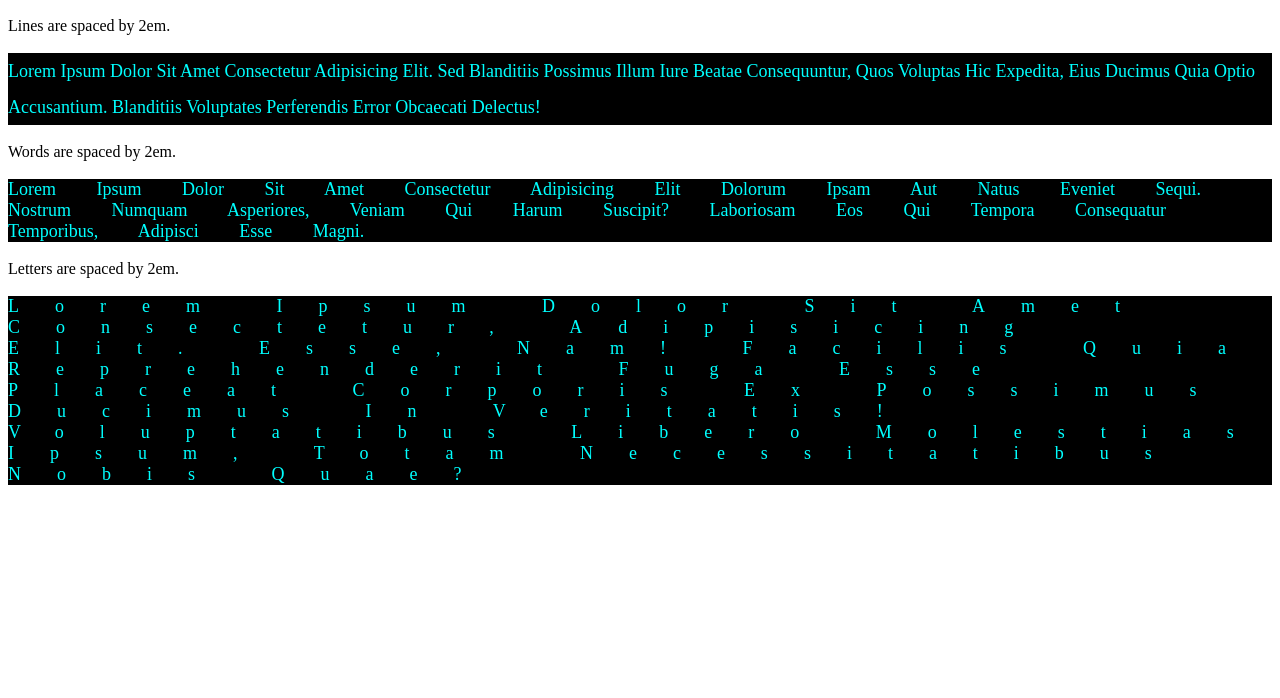
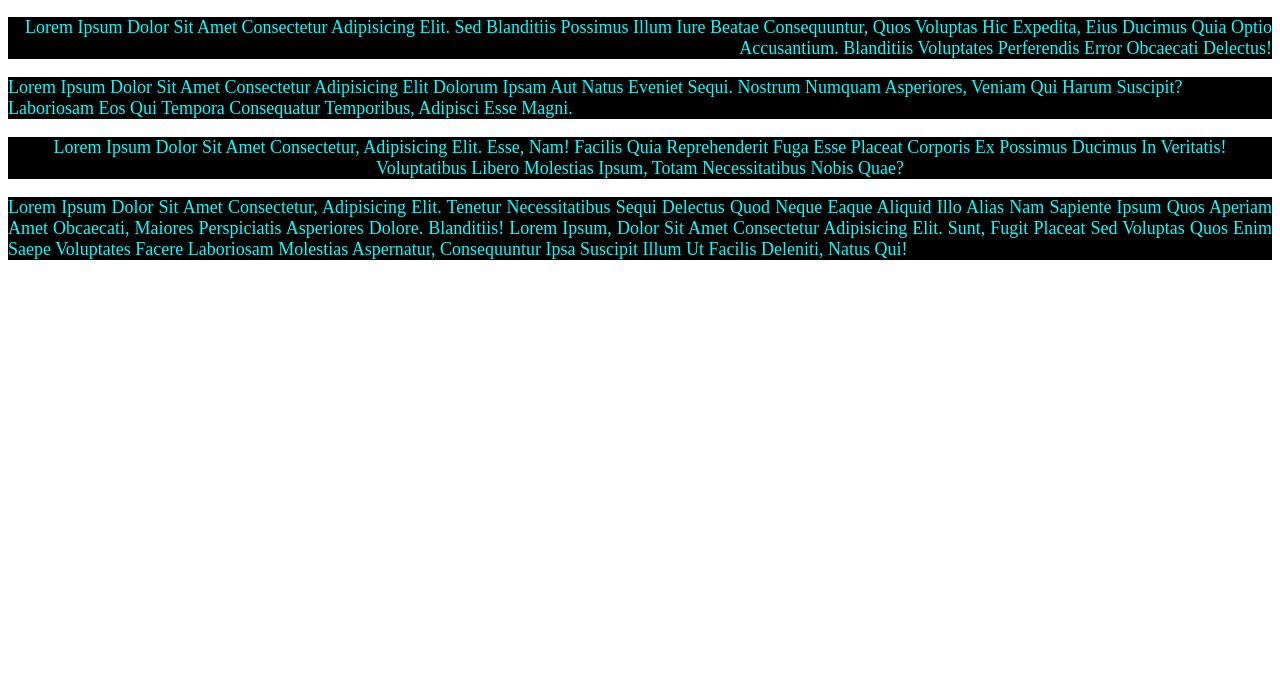
Before and after one commit to usman421/My-CSS-work, a plain HTML site: page index.html in a window 1280 px wide. Shown: the part 102-800 px from the top of the page. Drawn offline with Linux system fonts and the light colour scheme.

Commit message:
Text alignment in CSS

```diff
--- a/index.css
+++ b/index.css
@@ -10,15 +10,19 @@ p{
     text-transform: capitalize;
     font-size: large;
 }
-.li{
-    /* lines are spaced by 2em */
-    line-height: 2em;
+.a{
+    /* right alignment */
+    text-align: right;
 }
-.w{
-    /* words are spaced by 2em */
-    word-spacing: 2em;
+.b{
+    /* left alignment */
+    text-align: left;
 }
-.le{
-    /* letters are spaced by 2em */
-    letter-spacing: 2em;
+.c{
+    /* center alignment */
+    text-align: center;
 }
+.d{
+    /* Justify alignment */
+    text-align: justify;
+}
--- a/index.html
+++ b/index.html
@@ -5,14 +5,12 @@
         <link rel="stylesheet" href="index.css">
     </head>
     <body>
-        <h1>Text spacing in CSS</h1>
-        <!-- Spacing -->
-        Lines are spaced by 2em.
-       <p class="li">Lorem ipsum dolor sit amet consectetur adipisicing elit. Sed blanditiis possimus illum iure beatae consequuntur, quos voluptas hic expedita, eius ducimus quia optio accusantium. Blanditiis voluptates perferendis error obcaecati delectus!</p>
-       Words are spaced by 2em.
-       <p class="w">Lorem ipsum dolor sit amet consectetur adipisicing elit Dolorum ipsam aut natus eveniet sequi. Nostrum numquam asperiores, veniam qui harum suscipit? Laboriosam eos qui tempora consequatur temporibus, adipisci esse magni.</p>
-       Letters are spaced by 2em.
-       <p class="le">Lorem ipsum dolor sit amet consectetur, adipisicing elit. Esse, nam! Facilis quia reprehenderit fuga esse placeat corporis ex possimus ducimus in veritatis! Voluptatibus libero molestias ipsum, totam necessitatibus nobis quae?</p>
+        <h1>Text Alignment in CSS</h1>
+        <!-- Alignment -->
+       <p class="a">Lorem ipsum dolor sit amet consectetur adipisicing elit. Sed blanditiis possimus illum iure beatae consequuntur, quos voluptas hic expedita, eius ducimus quia optio accusantium. Blanditiis voluptates perferendis error obcaecati delectus!</p>
+       <p class="b">Lorem ipsum dolor sit amet consectetur adipisicing elit Dolorum ipsam aut natus eveniet sequi. Nostrum numquam asperiores, veniam qui harum suscipit? Laboriosam eos qui tempora consequatur temporibus, adipisci esse magni.</p>
+       <p class="c">Lorem ipsum dolor sit amet consectetur, adipisicing elit. Esse, nam! Facilis quia reprehenderit fuga esse placeat corporis ex possimus ducimus in veritatis! Voluptatibus libero molestias ipsum, totam necessitatibus nobis quae?</p>
+       <p class="d">Lorem ipsum dolor sit amet consectetur, adipisicing elit. Tenetur necessitatibus sequi delectus quod neque eaque aliquid illo alias nam sapiente ipsum quos aperiam amet obcaecati, maiores perspiciatis asperiores dolore. Blanditiis! Lorem ipsum, dolor sit amet consectetur adipisicing elit. Sunt, fugit placeat sed voluptas quos enim saepe voluptates facere laboriosam molestias aspernatur, consequuntur ipsa suscipit illum ut facilis deleniti, natus qui!</p>
 
     </body>
 </html>
```
